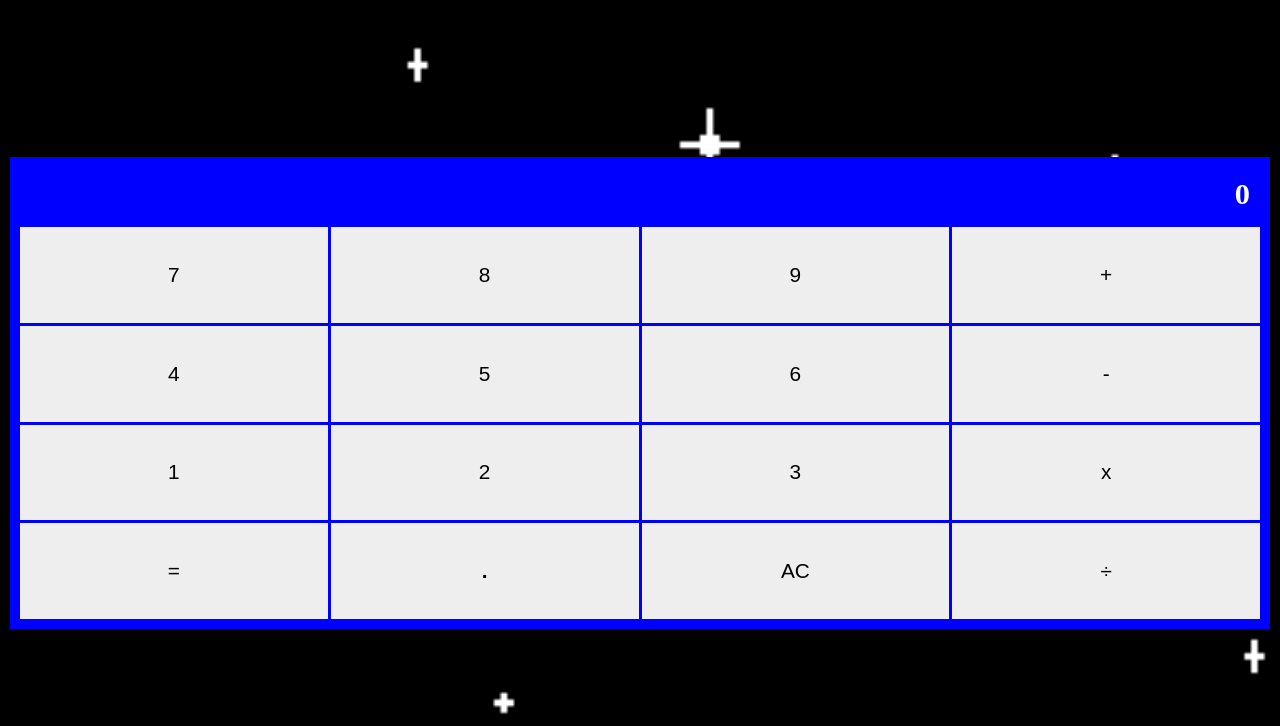
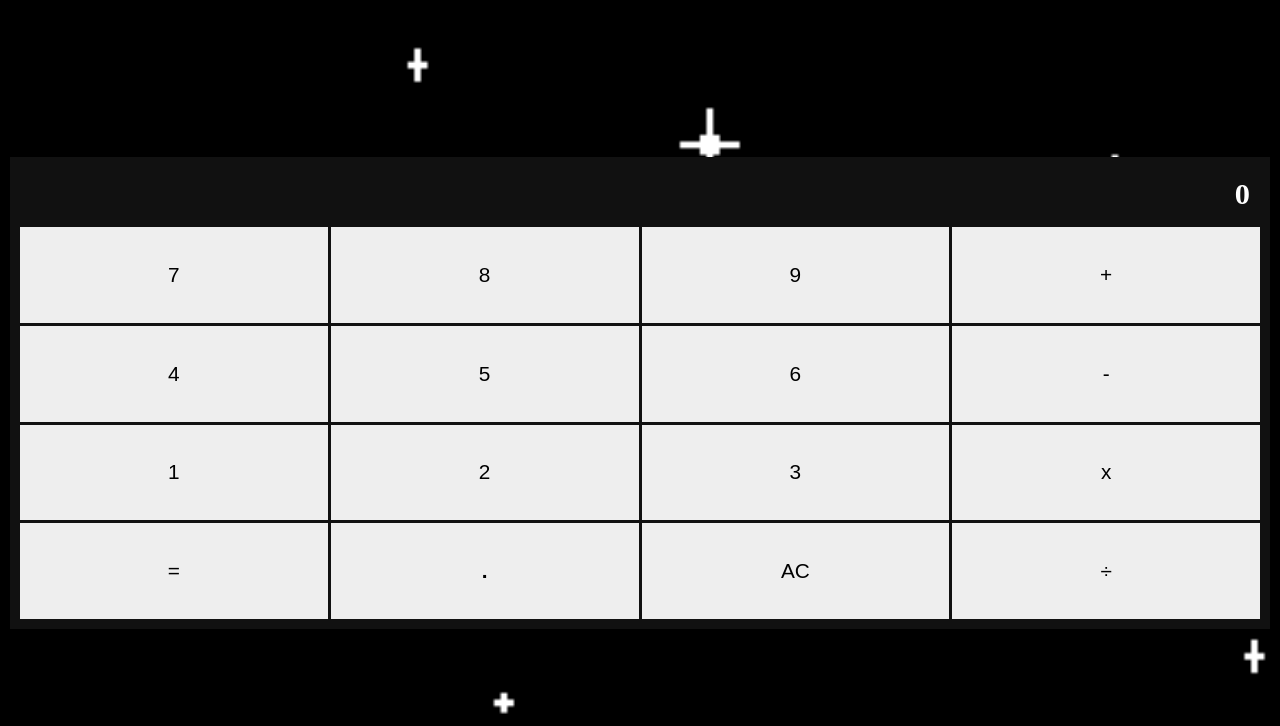
Before and after one commit to gamersprogrammer/calculator, a plain HTML site: page index.html in a window 1280 px wide. Shown: the part 74-800 px from the top of the page. Drawn offline with Linux system fonts and the light colour scheme.

Commit message:
Update styles.css

```diff
--- a/styles.css
+++ b/styles.css
@@ -9,7 +9,7 @@
     justify-content: center;
     flex-direction: column;
     margin-top:20vh;
-    background: blue;
+    background: #111;
     margin-left: 10px;
     margin-right: 10px;
 }
```
